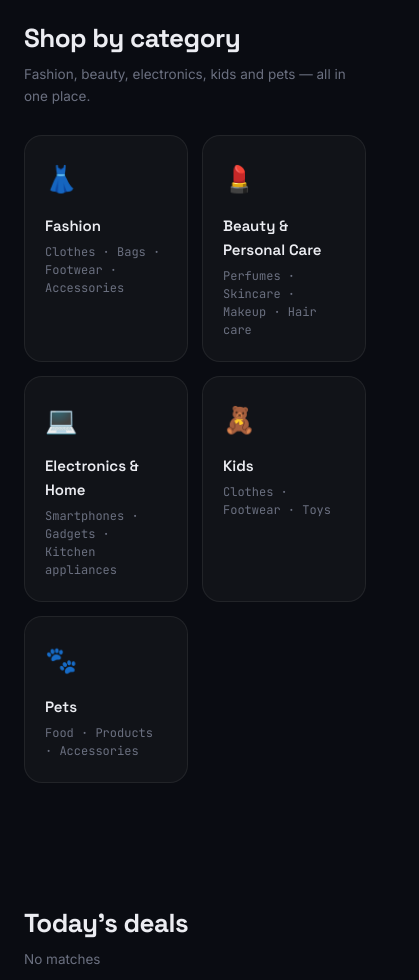
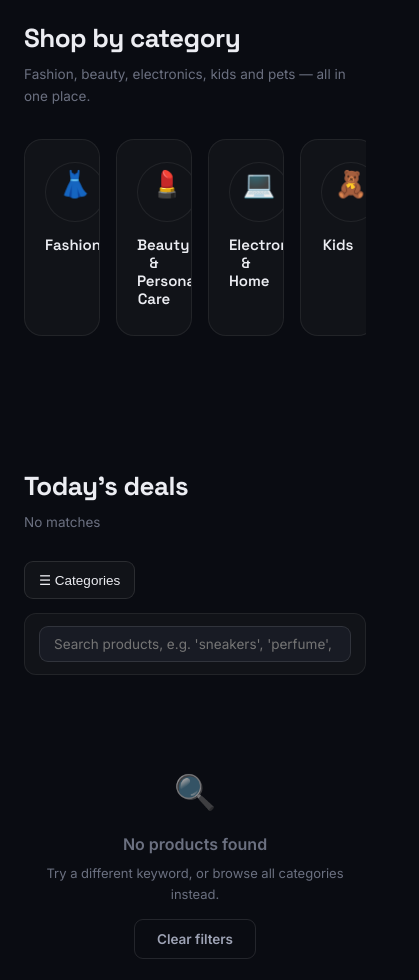
Before and after one commit to Singhaditya0/Shopnexa, a plain HTML site: page frontend/index.html in a window 390 px wide. Shown: the part 1100-2080 px from the top of the page, 419 px wide, since content can reach past the window. Drawn offline with Linux system fonts and the light colour scheme; no server answers.

Commit message:
fix: mobile horizontal overflow + flipkart-style category scroll row

```diff
--- a/frontend/style.css
+++ b/frontend/style.css
@@ -68,6 +68,10 @@
   min-height: 100vh;
   padding-bottom: 80px;
   transition: background var(--transition), color var(--transition);
+}
+html, body {
+  overflow-x: hidden;
+  width: 100%;
 }
 a { color: inherit; text-decoration: none; }
 ::selection { background: var(--accent-dim); color: var(--accent); }
@@ -261,7 +265,35 @@
   gap: 14px;
 }
 @media(max-width: 820px) { .cat-grid { grid-template-columns: repeat(2,1fr); } }
-
+@media(max-width: 820px) {
+  .cat-grid {
+    display: flex;
+    overflow-x: auto;
+    gap: 16px;
+    padding: 4px 4px 10px;
+    scroll-snap-type: x mandatory;
+    -ms-overflow-style: none;
+    scrollbar-width: none;
+  }
+  .cat-grid::-webkit-scrollbar { display: none; }
+  .cat-card {
+    flex: 0 0 auto;
+    width: 76px;
+    padding: 0;
+    background: none;
+    border: none;
+    text-align: center;
+    scroll-snap-align: start;
+  }
+  .cat-card .glyph {
+    display: flex; align-items: center; justify-content: center;
+    width: 60px; height: 60px; margin: 0 auto 6px;
+    background: var(--surface); border: 1px solid var(--border);
+    border-radius: 50%; font-size: 26px;
+  }
+  .cat-card .title { font-size: 11.5px; font-weight: 600; line-height: 1.2; }
+  .cat-card .count { display: none; }
+}
 .cat-card {
   background: var(--surface); border: 1px solid var(--border);
   border-radius: var(--radius-lg); padding: 22px 20px; cursor: pointer;
```
